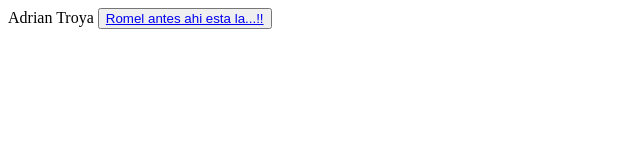
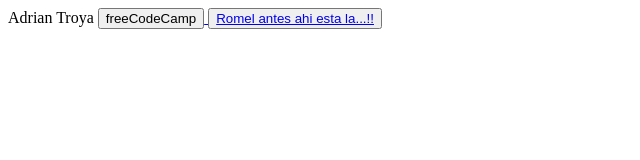
Before and after one commit to RomelAnte/romelante.github.io, a plain HTML site: page adrian.html in a window 1280 px wide. Shown: the whole page, without its empty margins (0-640 px from the left). Drawn offline with Linux system fonts and the light colour scheme.

Commit message:
Se agrega

```diff
--- a/adrian.html
+++ b/adrian.html
@@ -7,6 +7,9 @@ Adrian Troya
     <title>Pruebas</title>
 </head>
 <body>
+    <a href="https://www.freecodecamp.org/">
+        <button>freeCodeCamp</button>
+      </a>
     <button><a href="index.html">Romel antes ahi esta la...!!</a></button>
 </body>
 </html>
```
